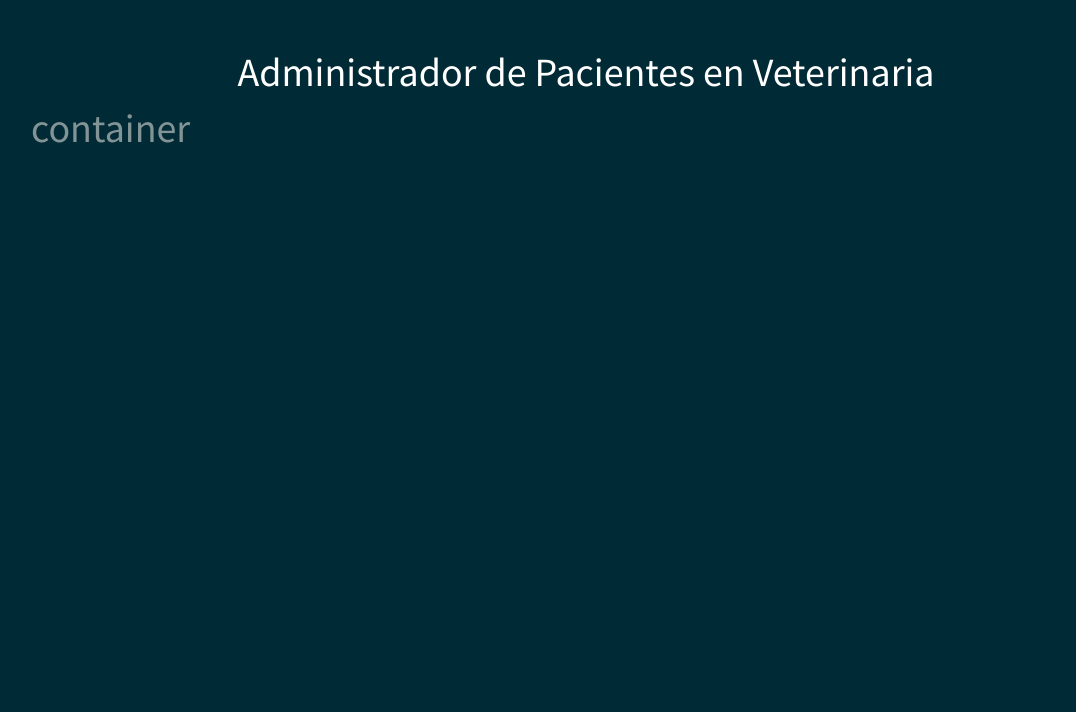
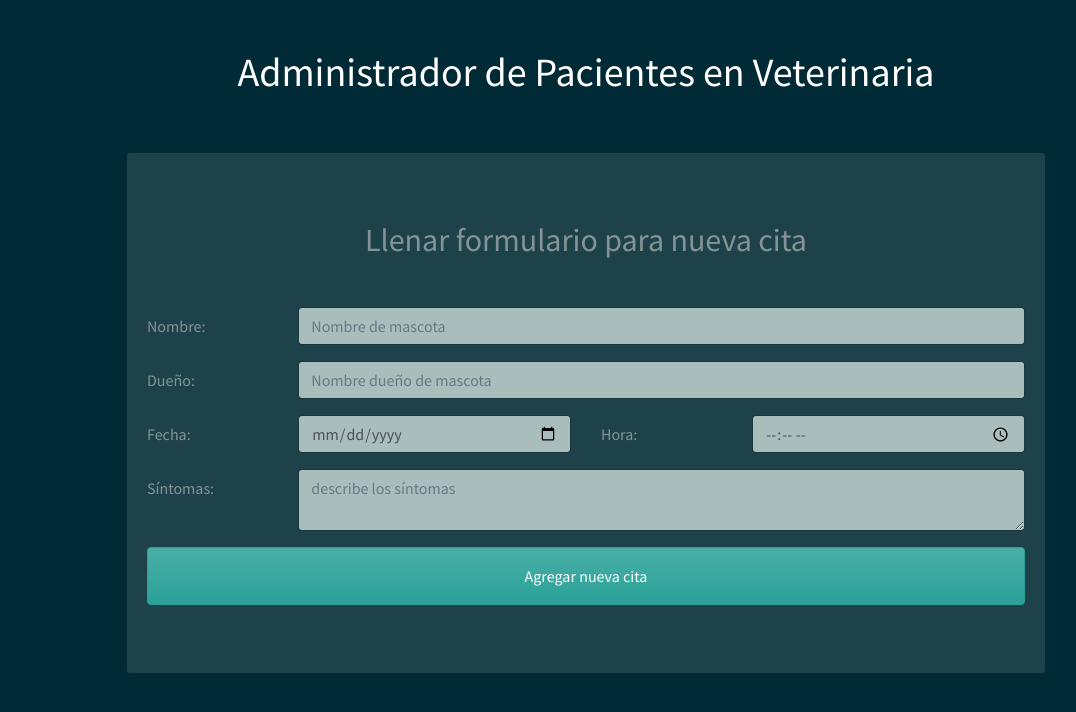
Before and after one commit to adrian1426/AdministradorPacientesVeterinaria, a React (Create React App) app: page / in a window 1280 px wide. Shown: the top 712 px of the page, without its empty margins (54-1130 px from the left). Built offline with nearby package versions, Linux system fonts and the light colour scheme.

Commit message:
formulario Nueva cita

```diff
--- a/src/App.js
+++ b/src/App.js
@@ -1,6 +1,7 @@
 import React,{Component} from 'react';
 import './bootstrap.min.css';
 import Header from './components/Header';
+import NuevaCita from './components/NuevaCita';
 
 class App extends Component {
   state = {  };
@@ -8,10 +9,17 @@
   render() {
     return (
       <div className="container">
+
         <Header
           titulo = 'Administrador de Pacientes en Veterinaria'
         />
-        <h1>container</h1>
+
+        <div className="row">
+          <div className="col-md-10 mx-auto">
+            <NuevaCita/>
+          </div>
+        </div>
+
       </div>
 
     );
--- /dev/null
+++ b/src/components/NuevaCita.js
@@ -0,0 +1,104 @@
+import React,{Component} from 'react';
+
+class NuevaCita extends Component{
+    state = {};
+
+    render(){
+        return(
+            <div className="card mt-5 py-5">
+                <div className="card-body">
+                    {/*titulo*/}
+                    <h2 className="card-title text-center mb-5">
+                    Llenar formulario para nueva cita
+                    </h2>
+
+                    {/* Formulario */}
+                    <form>
+
+                        <div className="form-group row">
+                            <label className="col-ms-4 col-lg-2 col-form-label">
+                                Nombre:
+                            </label>
+
+                            <div className="col-sm-10 col-lg-10">
+                                <input
+                                    type="text"
+                                    className="form-control"
+                                    placeholder="Nombre de mascota"
+                                    name="mascota"
+                                />
+                            </div>
+                        </div>
+
+                        <div className="form-group row">
+                            <label className="col-ms-4 col-lg-2 col-form-label">
+                                Dueño:
+                            </label>
+
+                            <div className="col-sm-10 col-lg-10">
+                                <input
+                                    type="text"
+                                    className="form-control"
+                                    placeholder="Nombre dueño de mascota"
+                                    name="propietario"
+                                />
+                            </div>
+                        </div>
+
+                        <div className="form-group row">
+                            <label className="col-ms-4 col-lg-2 col-form-label">
+                                Fecha:
+                            </label>
+
+                            <div className="col-sm-10 col-lg-4">
+                                <input
+                                    type="date"
+                                    className="form-control"
+                                    name="fecha"
+                                />
+                            </div>
+
+                            <label className="col-ms-4 col-lg-2 col-form-label">
+                                Hora:
+                            </label>
+
+                            <div className="col-sm-10 col-lg-4">
+                                <input
+                                    type="time"
+                                    className="form-control"
+                                    name="hora"
+                                />
+                            </div>
+
+                        </div>
+
+                        <div className="form-group row">
+                            <label className="col-ms-4 col-lg-2 col-form-label">
+                                Síntomas:
+                            </label>
+
+                            <div className="col-sm-10 col-lg-10">
+                                <textarea
+                                className="form-control"
+                                placeholder="describe los síntomas"
+                                name="sintomas"
+                                >
+                                </textarea>
+                            </div>
+                        </div>
+
+                        <input
+                            type="submit"
+                            className="py-3 mt-2 btn btn-success btn-block"
+                            value="Agregar nueva cita"
+                        />
+
+                    </form>
+                    {/* end formulario */}
+                </div>
+            </div>
+        );
+    }
+}
+
+export default NuevaCita;
```
